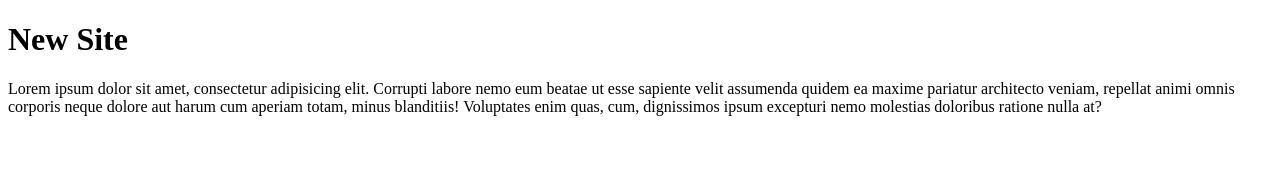
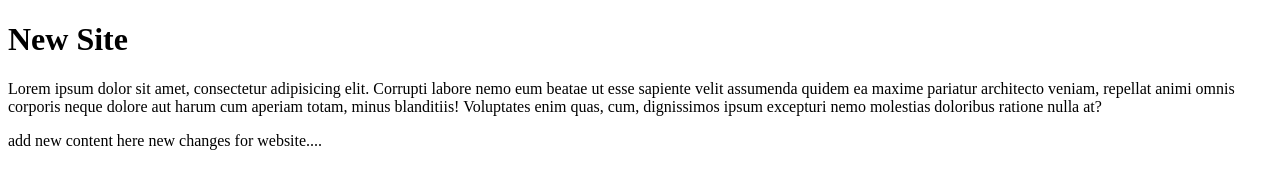
Before and after one commit to Rohit-Adtoken/FirstWin, a plain HTML site: page index.html in a window 1280 px wide. Drawn offline with Linux system fonts and the light colour scheme.

Commit message:
add para

```diff
--- a/index.html
+++ b/index.html
@@ -10,5 +10,6 @@
     <h1> New Site</h1>
     <p>Lorem ipsum dolor sit amet, consectetur adipisicing elit. Corrupti labore nemo eum beatae ut esse sapiente velit assumenda quidem ea maxime pariatur architecto veniam, repellat animi omnis corporis neque dolore aut harum cum aperiam totam, minus blanditiis! Voluptates enim quas, cum, dignissimos ipsum excepturi nemo molestias doloribus ratione nulla at?</p>
 
+    <p>add new content here new changes for website....</p>
 </body>
 </html>
```
